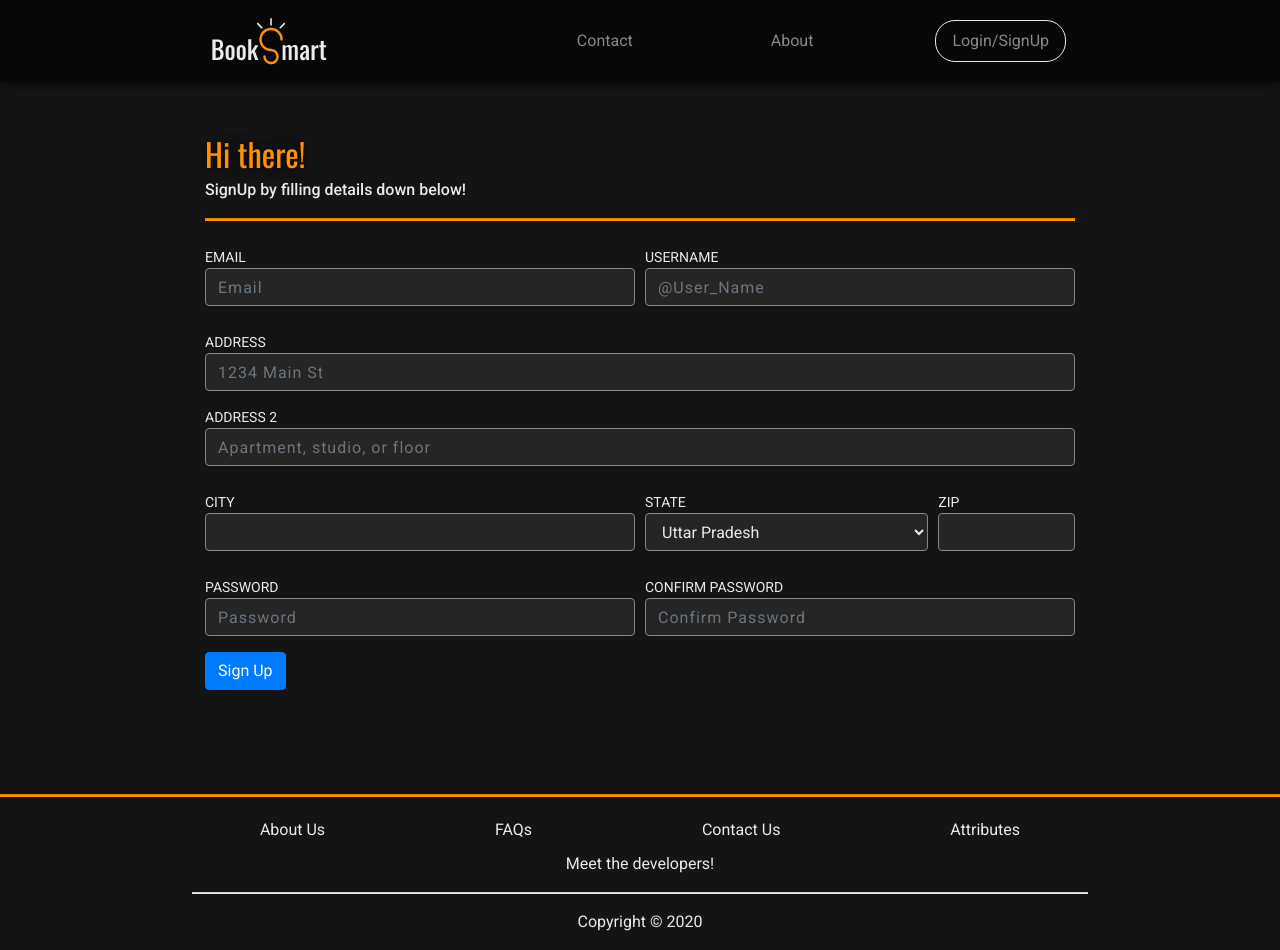
After one commit to MuazzamSyed/BookSmart, a Django app: template web_tech_project/templates/signup.html in a window 1280 px wide. The commit adds this page. Run offline with Django 3.2, Linux system fonts and the light colour scheme; the template is opened without the code that fills it, so the values that code supplies are empty.

Commit message:
27/10/20

```diff
--- a/web_tech_project/templates/css/styles.css
+++ b/web_tech_project/templates/css/styles.css
@@ -5,12 +5,13 @@ html{
     font-family: 'Roboto', sans-serif, 'Oswald';
 
     box-sizing: border-box;}
-body{
+body, .modal-content{
     background-color: #141414;
     color: #eaeaea;
 }
 .navbar{
-    background-color: #070707;}
+    background-color: #070707;
+    position: static;}
 
 hr{
     height: 2px;
@@ -50,6 +51,7 @@ a:focus, a:hover{
     transform: scale(2, 2) translate(5px,10px);
 
 }
+
 .container{
     display: inline-block;
     margin: 0px;
@@ -66,7 +68,11 @@ a:focus, a:hover{
     border-color: #eaeaea;
     border-radius: 20px;
     margin-right: 0px;}
-.p-2 a:hover, .p-2 a:focus{
+
+.close{
+    color: #eaeaea;
+}
+.p-2 a:hover, .p-2 a:focus, .p-2 button:hover, .close:hover{
     font-weight: bold;
     color: #eaeaea;
 }
@@ -132,7 +138,7 @@ nav{
     /* left: -50%; */
     /* transform: translate(50%, 50%); */
 /* } */
-#highlight-big{
+.highlight-big{
     font-size: 2rem;
     text-shadow: 0px 0px 12px #070707;
     color: #ff9000;
@@ -142,7 +148,7 @@ nav{
 .medium{
     font-weight: 500;
 }
-.form-control {
+.homeSearch {
     border: none;
     background: none;
     font-weight: bold;
@@ -152,18 +158,18 @@ nav{
     align-self: center;
     transition: 0.8s, shadow 0.2s, border-color 0s ease-in-out;
 }
-.form-control:hover{
+.homeSearch:hover{
     border-color: #eaeaea;
     /* box-shadow: 0px 0px 17px #070707d0; */
 }
-.form-control:focus{
+.homeSearch:focus{
     border-color: #eaeaea;
     /* box-shadow: 0px 0px 17px #070707d0; */
     box-shadow: none;
     background: none;
     width: 50%;margin-left: 25%;
 }
-.form-control::placeholder{
+.homeSearch::placeholder{
     color: #eaeaeace;
     font-weight: bold;
     font-size: larger;
@@ -174,7 +180,7 @@ nav{
     background-repeat: no-repeat;
     padding: 12px 20px 12px 50px;
     color: #eaeaea;
-    font-weight: bold;
+    font-weight: lighter;
     font: 200;
     /* font-style: capitalize; */
 }
@@ -197,18 +203,174 @@ nav{
     height: auto;
     /* position: top; */
 }
-/* div.scrolled{
-    opacity: 100%;
-} */
 
 
 
 
+/*      modal      */
 
 
+.modal-header{
+    border-bottom: 1px solid #888888;
+}
+.modal-content{
+    border: 1px solid #888888;
+    border-radius: 10px;
+}
+label {
+    color: #eaeaea;
+    text-transform: uppercase;
+    /* padding: 13px 20px; */
+    position: relative;
+    display: block;
+    font-size: 14px;
+    margin-bottom: 0;
+    margin-top: 10px;
+  }
 
+  input {
+    width: 100%;
+    color: #fff;
+    font-weight: 700;
+    font-size: 14px;
+    letter-spacing: 1px;
+    background: transparent;
+    /* padding: 10px 20px; */
+    border: none;
+    border-bottom: 2px solid #1d2124;
+    outline: none;
+    box-sizing: border-box;
 
+    /* margin-bottom: 10px; */
+  }
 
+  input:active,
+  input:focus {
+    border-bottom: 0.12em solid #ff9000;
+    border-color: #ff9000;
+    box-shadow: 0 5px 5px -5px #ff9000;
+  }
+
+  #password {
+    padding-right: 50px;
+  }
+
+  #password + i {
+    color: #eaeaea;
+    font-size: 25px;
+    float: right;
+    position: relative;
+    top: -43px;
+    right: 15px;
+    cursor: pointer;
+  }
+
+  #password + i:hover {
+    color:#eaeaea;
+  }
+
+  input[type="checkbox"] {
+    width: inherit;
+    padding: 0;
+    margin: 20px 5px 30px 20px;
+  }
+
+  input[type="checkbox"] + span {
+    color: #eaeaea;
+  }
+
+  #rlabel {
+    display: inline-block;
+    padding: 0;
+    top: 1px;
+  }
+
+  #remember:hover,
+  #rlabel:hover {
+    cursor: pointer;
+  }
+
+  .button {
+    width: 70%;
+    background: #ff9000;
+    color: #141414;
+    text-transform: uppercase;
+    margin-left: 15%;
+    padding: 12px;
+    cursor: pointer;
+    border: 2px solid transparent;
+    border-radius: 30px;
+  }
+
+  .button:hover {
+    background: #ff9000;
+    box-shadow: 0 0 10px #ff910056;
+  }
+
+  #sign-up-form input[type="submit"] {
+    margin-top: 50px;
+  }
+
+  footer .fp a {
+    color: #eaeaea;
+    cursor: pointer;
+  }
+
+  footer .hr {
+    border-bottom: 2px solid #141414;
+    margin: 60px 0px 40px;
+  }
+
+  footer .fp {
+    text-align: center;
+  }
+
+  footer .fp a:hover {
+    color: rgba(255, 255, 255, 1);
+  }
+
+  #sign-in-form {
+    display: block;
+  }
+
+  #sign-up-form {
+    display: none;
+  }
+
+input{
+    color: #eaeaea;
+}
+.form-control{
+    background-color: #252525;
+    color: #eaeaea;
+    border: 1px solid #888888;
+    transition: .2s ease;
+}
+.form-control:focus{
+    color: #eaeaea;
+    background-color: #252525;
+    border: 1px solid #ff9000;
+    box-shadow: none;
+}
+input{
+    color: #eaeaea;
+}
+textarea{
+    color: #eaeaea;
+}
+
+::placeholder { /* Chrome, Firefox, Opera, Safari 10.1+ */
+    color: #eaeaea;
+    opacity: 1; /* Firefox */
+  }
+
+.site-footer{
+
+    /* position: fixed; */
+    /* width: 50%; */
+    bottom: 10px;
+    /* border: 3px solid #8AC007; */
+}
 /* ------------------- media queries ---------------- */
 @media (max-width: 576px){
     #logo:hover, #logo:focus{
@@ -229,13 +391,13 @@ nav{
     div a, .jumbotron div{
         font-size: small;
     }
-    .form-control{
+    .homeSearch{
         width: 50%;margin-left: 25%;
     }
-    .form-control:focus{
+    .homeSearch:focus{
         width: 70%;margin-left: 15%;
     }
-    #highlight-big{
+    .highlight-big{
         font-size: 1.5rem
     }
     #medium-home{
--- a/web_tech_project/templates/index.html
+++ b/web_tech_project/templates/index.html
@@ -15,6 +15,10 @@
         <script src="js/bootstrap.min.js"></script>
         <script src="js/script.js"></script><!--our own js file-->
 
+
+        <div class="jumbotron">
+            <p>Lorem ipsum dolor sit, amet consectetur adipisicing elit. Ducimus quae debitis eos hic accusamus sunt harum doloremque asperiores, dolorem nobis quaerat beatae unde quisquam, odit corrupti magnam ipsum fugit sit. Lorem ipsum dolor sit amet consectetur adipisicing elit. Tempore quidem odit totam hic nihil error obcaecati odio maiores excepturi ipsa, aut aliquam dolor expedita voluptas veritatis et inventore exercitationemLorem ipsum dolor sit amet consectetur adipisicing elit. Voluptate nesciunt hic quae modi vel voluptatum possimus vero totam repellat quisquam voluptatibus eligendi nam, ea facere ipsam quaerat accusam</p>
+        </div>
         <h1>GET STARTED</h1>
     </body>
 </html>
--- /dev/null
+++ b/web_tech_project/templates/signup.html
@@ -0,0 +1,135 @@
+<html>
+
+<head>
+    <meta charset="utf-8">
+    <meta http-equiv="X-UA-Compatible" content="IE=edge">
+    <meta name="viewport" content="width=device-width, initial-scale=1">
+
+    <title>Sign Up</title>
+    <link href="https://fonts.googleapis.com/css2?family=Oswald:wght@200;300;400;500;600;700&family=Roboto:wght@400;500;700;900&display=swap" rel="stylesheet">
+    <link rel="stylesheet" href="css/bootstrap.min.css">
+    <link rel="stylesheet" href="css/styles.css">
+    <!--link to our own style sheet-->
+
+</head>
+
+<body>
+    <header>
+        <nav id="header-nav" class="navbar navbar-expand-md navbar-dark">
+            <div class="container">
+                <div class="navbar-header">
+                    <a href="home.html" style="margin: 0px;">
+                        <div id="logo"></div>
+                    </a>
+                </div>
+
+                <button type="button" class="navbar-toggler collapsed" onclick="" data-toggle="collapse" data-target="#collapsable-nav" aria-expanded="false" aria-label="toggle navigation">
+                    <span class="container toggle-bar" onclick="myFunction(this)">
+                        <div id="" class="bar bar1"></div>
+                        <div id="" class="bar bar2"></div>
+                        <div id="" class="bar bar3"></div>
+                    </span>
+                </button>
+                <div id="collapsable-nav" class="collapse float-right navbar-collapse justify-content-end">
+                    <div class="d-flex flex-row flex-sm-row-reverse justify-content-around">
+                        <div class="p-2"> <button type="button" class="btn nav-link" id="imp" data-toggle="modal" data-target="#login">
+                            Login/SignUp
+                          </button>
+                            <!-- <a href="#" id="imp" data-target="#login" class="btn nav-link">Login</a> -->
+                        </div>
+                        <div class="p-2"><a href="contactus.html" class="nav-link">About</a></div>
+                        <div class="p-2"><a href="contactus.html" class="nav-link">Contact</a></div>
+                    </div>
+                </div>
+
+            </div>
+        </nav>
+        <!-- navbar end -->
+    </header>
+<br><br>
+    <div class="container-fluid">
+        <div class="container">
+            <div class="highlight-big">Hi there!</div>
+        <div class="medium">SignUp by filling details down below!</div> <hr>
+        <form>
+            <div class="form-row">
+              <div class="form-group col-md-6">
+                <label for="inputEmail4">Email</label>
+                <input type="email" class="form-control" id="inputEmail4" placeholder="Email">
+              </div>
+              <div class="form-group col-md-6">
+                <label for="inputUsername">Username</label>
+                <input type="text" class="form-control" placeholder="@User_Name">
+              </div>
+            </div>
+            <div class="form-group">
+              <label for="inputAddress">Address</label>
+              <input type="text" class="form-control" id="inputAddress" placeholder="1234 Main St">
+            </div>
+            <div class="form-group">
+              <label for="inputAddress2">Address 2</label>
+              <input type="text" class="form-control" id="inputAddress2" placeholder="Apartment, studio, or floor">
+            </div>
+            <div class="form-row">
+              <div class="form-group col-md-6">
+                <label for="inputCity">City</label>
+                <input type="text" class="form-control" id="inputCity">
+              </div>
+              <div class="form-group col-md-4">
+                <label for="inputState">State</label>
+                <select id="inputState" class="form-control">
+                    <option selected>Choose</option>
+
+                  <option selected>Andhra Pradesh</option>
+                  <option selected>Maharashtra</option>
+                  <option selected>Punjab</option>
+                  <option selected>Rajasthan</option>
+                  <option selected>Bhopal</option>
+                  <option selected>Uttar Pradesh</option>
+
+                </select>
+              </div>
+              <div class="form-group col-md-2">
+                <label for="inputZip">Zip</label>
+                <input type="text" class="form-control" id="inputZip">
+              </div>
+            </div>
+            <div class="form-row">
+                <div class="form-group col-md-6">
+                    <label for="inputPassword4">Password</label>
+                    <input type="password" class="form-control" id="inputPassword4" placeholder="Password">
+                </div>
+                <div class="form-group col-md-6">
+                    <label for="inputPassword4">Confirm Password</label>
+                    <input type="password" class="form-control" id="inputPassword4" placeholder="Confirm Password">
+                </div>
+            </div>
+
+            <button type="submit" class="btn btn-primary">Sign Up</button>
+          </form>
+        </div>
+    </div>
+    <br><br><br>
+
+    <!-- >>>>>>>>>>>>>>> footer -->
+    <hr>
+    <footer class="site-footer" style="">
+        <div class="container">
+                <div class="row justify-content-around">
+                    <div class=""><a href="">About Us</a></div>
+                    <div class=""><a href="">FAQs</a></div>
+                    <div class=""><a href="">Contact Us</a></div>
+                    <div class=""><a href="">Attributes</a></div>
+                </div>
+        </div>
+        <a href="" class="copyright-text"> Meet the developers!</a>
+        <hr id="hr-sm">
+        <div class="container">
+            <p class="copyright-text text-center">Copyright &copy; 2020 </p>
+
+
+        </div>
+    </footer>
+
+</body>
+</html>
```
Also changed, not shown: web_tech_project/templates/contactus.html (added, +120 -0 lines), web_tech_project/templates/home.html (+54 -4 lines), web_tech_project/templates/images/arnaav.png (added), web_tech_project/templates/images/muazzam.png (added), web_tech_project/templates/images/muskan.png (added).
